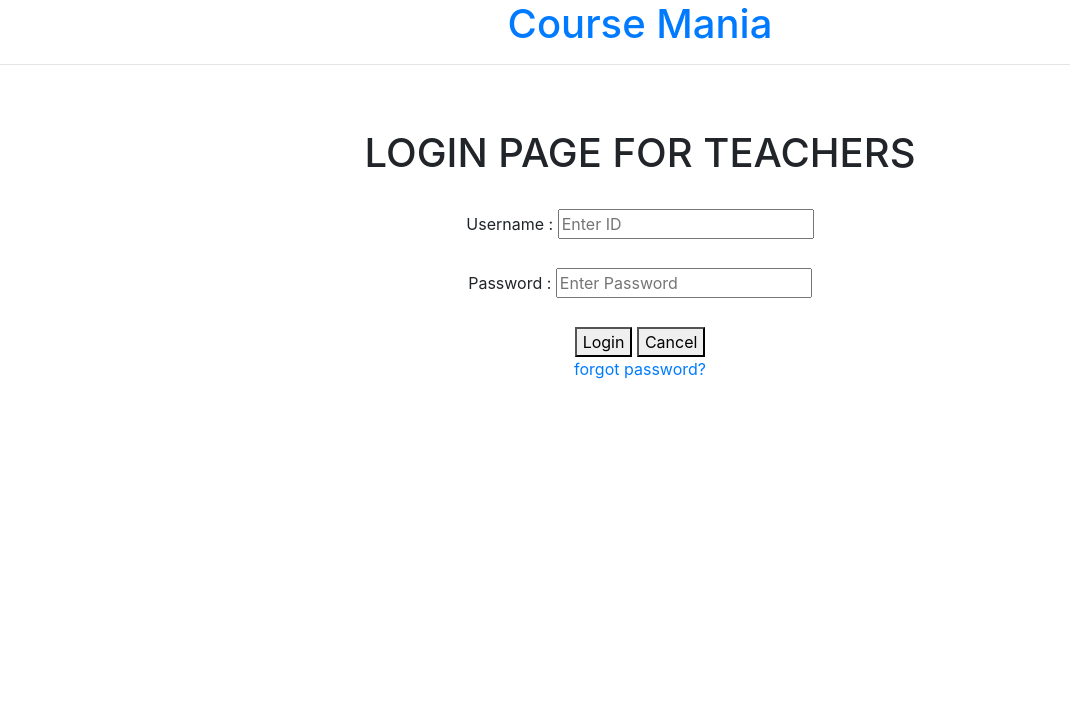
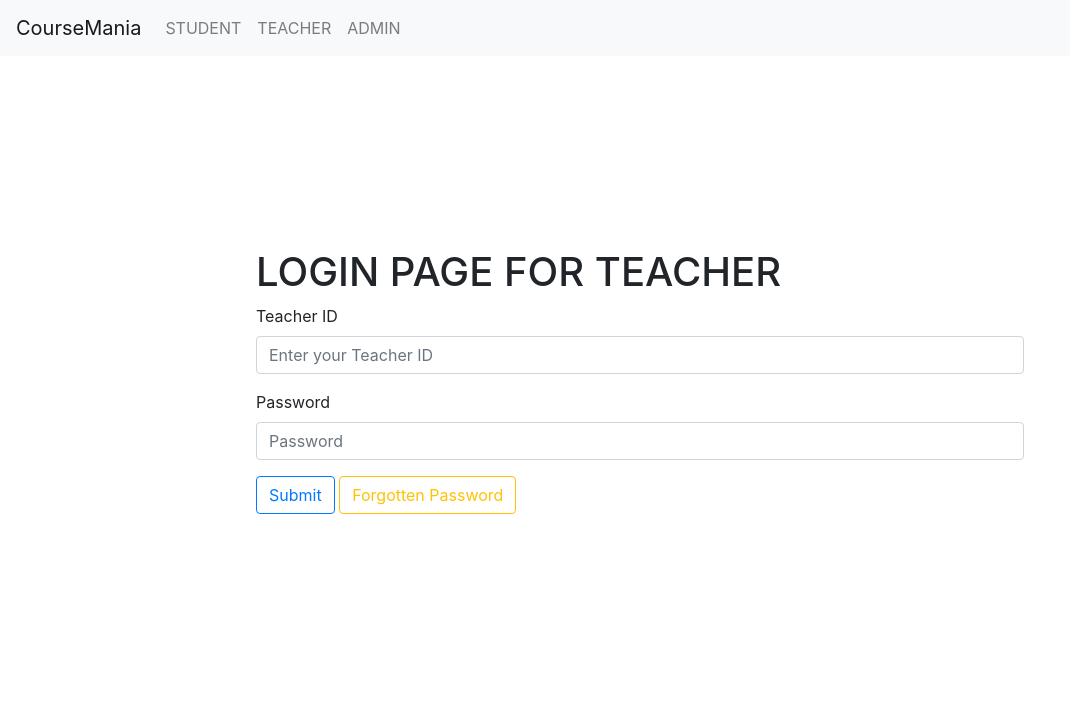
Before and after one commit to saadat-r-ahmed/courseMania, a Flask app: page /teacher_login in a window 1280 px wide. Shown: the top 705 px of the page, without its empty margins (0-1070 px from the left). Run offline with Flask 2, Linux system fonts and the light colour scheme; some libraries are stand-ins or nearby versions.

Commit message:
[1.2] Basic Styling added to all the pages, template created, some more functions created in main.py
Styling added with bootstrap
Template created with navigation bar
All the variable caught using flask

```diff
--- a/main.py
+++ b/main.py
@@ -22,14 +22,61 @@ def teacher_login():
 def admin_login():
     return render_template('admin_login.html')
 
+
 # ! ALL PAGE LOGIN AUTHENTICATOR
+@app.route('/admin_authinticate', methods = ['GET', 'POST'])
+def admin_authinticate():
+    if request.method == "POST":
+        adminID = request.form["adminid"]
+        password = request.form["password"]
+        typ = str(type(adminID))
+        return render_template('show_message.html', message = adminID+' '+password)
+
+    if request.method == "GET":
+        if 'adminID' in request.args:
+            adminID = request.args["adminid"]
+            password = request.args["password"]
+            return render_template('show_message.html', message = adminID+' '+password)
+
+@app.route('/student_authinticate', methods = ['GET', 'POST'])
+def student_authinticate():
+    if request.method == "POST":
+        studentID= request.form["studentid"]
+        password = request.form["password"]
+        return render_template('show_message.html', message = 'Studnet getting ready')
+
+    if request.method == "GET":
+        if 'studentid' in request.args:
+            studentID = request.args["studentid"]
+            password = request.args["password"]
+            return render_template('show_message.html', message = 'Studnet getting ready')
+
+
+
+@app.route('/teacher_authinticate', methods = ['GET', 'POST'])
+def teacher_authinticate():
+    if request.method == "POST":
+        teacherID= request.form["teacherid"]
+        password = request.form["password"]
+        return render_template('show_message.html', message = 'Teacher getting ready')
+
+    if request.method == "GET":
+        if 'teacherid' in request.args:
+            teacherID = request.args["teacherid"]
+            password = request.args["password"]
+            return render_template('show_message.html', message = 'Teacher getting ready')
+
+
+
+# ! FORGOTTEN PASSWORD
+@app.route('/forgotten_password')
+def forgotten_password():
+    return render_template('forgotten_password.html')
 
 
 # ! FLASH ERROR IN A NEW PAGE
 
 
 
-
-
 if __name__ == '__main__':
     app.run(debug = True)
--- /dev/null
+++ b/templates/base_login.html
@@ -0,0 +1,49 @@
+<!DOCTYPE html>
+<html lang="en">
+
+<head>
+    <meta charset="utf-8">
+    <title>ADMIN LOGIN</title>
+    <!-- !BootStrap! -->
+    <!-- Required meta tags -->
+    <meta charset="utf-8">
+    <meta name="viewport" content="width=device-width, initial-scale=1, shrink-to-fit=no">
+    <!-- Bootstrap CSS -->
+    <link rel="stylesheet" href="https://maxcdn.bootstrapcdn.com/bootstrap/4.0.0/css/bootstrap.min.css" integrity="sha384-Gn5384xqQ1aoWXA+058RXPxPg6fy4IWvTNh0E263XmFcJlSAwiGgFAW/dAiS6JXm" crossorigin="anonymous">
+    <!-- !BootStrap! -->
+    <style>
+        .clx {
+            padding: 15% 20% 15%
+        }
+    </style>
+</head>
+
+<body>
+    <!-- !NAVIGATION BAR! -->
+    <nav class="navbar navbar-expand-lg navbar-light bg-light">
+        <a class="navbar-brand" href="/">CourseMania</a>
+        <button class="navbar-toggler" type="button" data-toggle="collapse" data-target="#navbarNav" aria-controls="navbarNav" aria-expanded="false" aria-label="Toggle navigation">
+    <span class="navbar-toggler-icon"></span></button>
+        <div class="collapse navbar-collapse" id="navbarNav">
+            <ul class="navbar-nav">
+                <li class="nav-item secondary">
+                    <a class="nav-link" href="/student_login">STUDENT<span class="sr-only">(current)</span></a>
+                </li>
+                <li class="nav-item secondary">
+                    <a class="nav-link" href="/teacher_login">TEACHER</a>
+                </li>
+                <li class="nav-item secondary">
+                    <a class="nav-link" href="/admin_login">ADMIN</a>
+                </li>
+            </ul>
+        </div>
+    </nav>
+    <!-- !NAVIGATION BAR! -->
+
+    <!-- !LOGIN CONTENTS! -->
+    {% block login %} {% endblock %}
+    <!-- !LOGIN CONTENTS! -->
+
+</body>
+
+</html>
--- /dev/null
+++ b/templates/forgotten_password.html
@@ -0,0 +1 @@
+THIS IS THE FORGOTTTEN PASSWORD PAGE
--- /dev/null
+++ b/templates/show_message.html
@@ -0,0 +1 @@
+ {{ message }}
--- a/templates/teacher_login.html
+++ b/templates/teacher_login.html
@@ -1,44 +1,23 @@
-<!DOCTYPE html>
-<html lang="en">
+{% extends 'base_login.html' %} {% block login %}
 
-<head>
-    <!-- Required meta tags -->
-    <meta charset="utf-8">
-    <meta name="viewport" content="width=device-width, initial-scale=1, shrink-to-fit=no">
-    <!-- Bootstrap CSS -->
-    <link rel="stylesheet" href="https://maxcdn.bootstrapcdn.com/bootstrap/4.0.0/css/bootstrap.min.css" integrity="sha384-Gn5384xqQ1aoWXA+058RXPxPg6fy4IWvTNh0E263XmFcJlSAwiGgFAW/dAiS6JXm" crossorigin="anonymous">
-    <title>Teacher Login</title>
-</head>
+<!-- ! ADMIN LOGIN FROM !  -->
+<form class="clx" method="POST" action="/teacher_authinticate">
+    <h1>LOGIN PAGE FOR TEACHER</h1>
 
-<body>
-    <center>
-        <h1><a href="/" class="link-primary" role="button">Course Mania</a></h1>
-    </center>
-    <hr>
-    <br><br>
+    <!-- teacher id -->
+    <div class="mb-3">
+        <label for="exampleInputEmail1 ">Teacher ID</label>
+        <input type="email " class="form-control " name='teacherid' aria-describedby="emailHelp " placeholder="Enter your Teacher ID " autocomplete="off">
+    </div>
 
-    <center>
-        <h1> LOGIN PAGE FOR TEACHERS </h1>
-    </center>
-    <center>
-        <form method="POST" action="#">
-            <div class="teacher_login">
-                <br>
-                <label>Username : </label>
-                <input type="text" placeholder="Enter ID" name="adminID" autocomplete="off" required>
-                <br><br>
-                <label>Password : </label>
-                <input type="password" placeholder="Enter Password" name="adminPass" required>
-                <br><br>
-                <button type="submit">Login</button>
-                <button type="button" class="cancelbtn"> Cancel</button>
-                <br>
-            </div>
-        </form>
-        <div class="forgot-password">
-            <a href="#"> forgot password? </a>
-        </div>
-    </center>
-</body>
+    <!-- password -->
+    <div class="mb-3">
+        <label for="exampleInputPassword1" class="form-label">Password</label>
+        <input type="password" name="password" class="form-control" id="exampleInputPassword1" placeholder="Password">
+    </div>
 
-</html>
+    <button type="submit " class="btn btn-outline-primary">Submit</button>
+    <a class="btn btn-outline-warning" href="/forgotten_password" role="button">Forgotten Password</a>
+</form>
+
+{% endblock %}
```
Also changed, not shown: templates/admin_login.html (+18 -41 lines), templates/home.html (+8 -25 lines), templates/student_login.html (+18 -41 lines).
